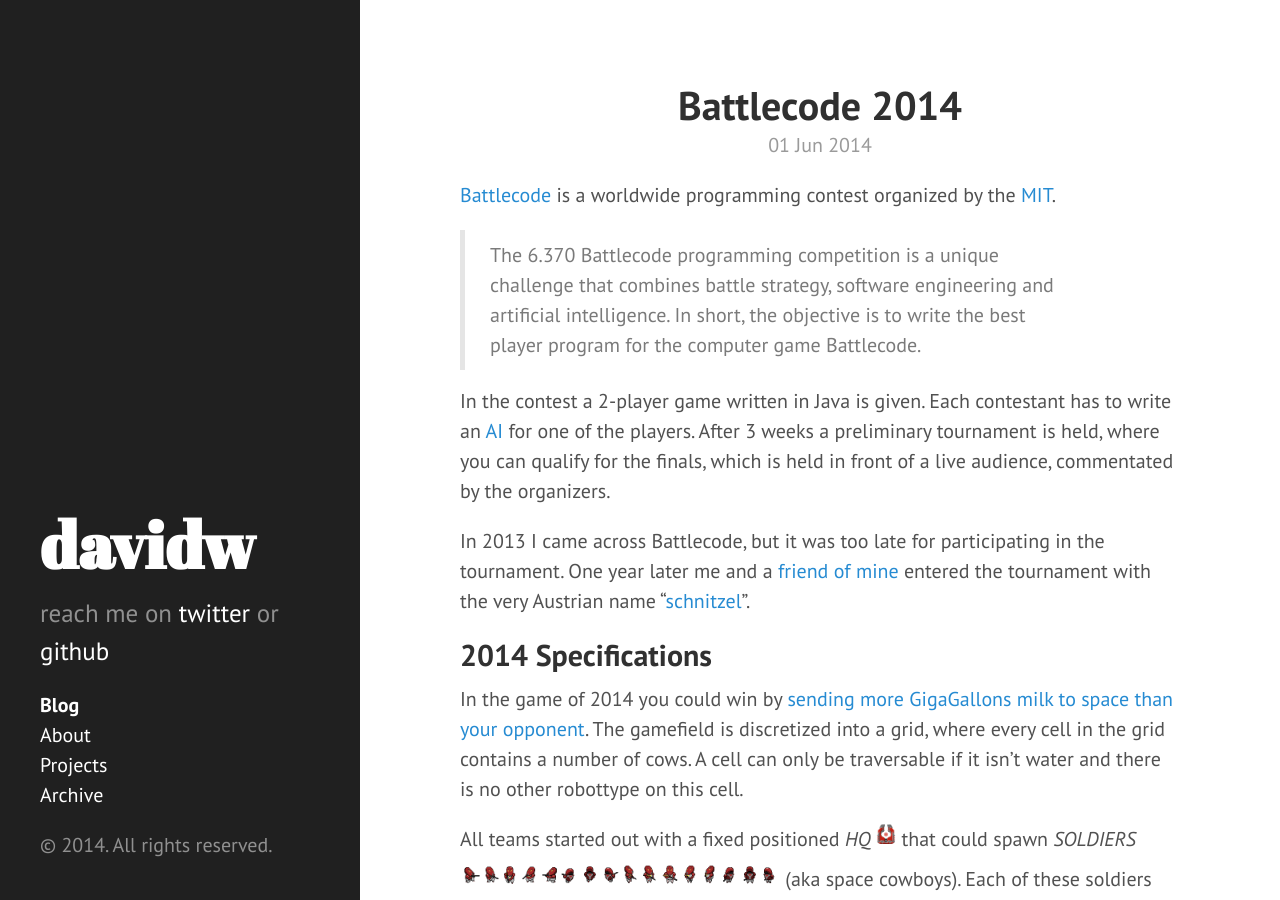
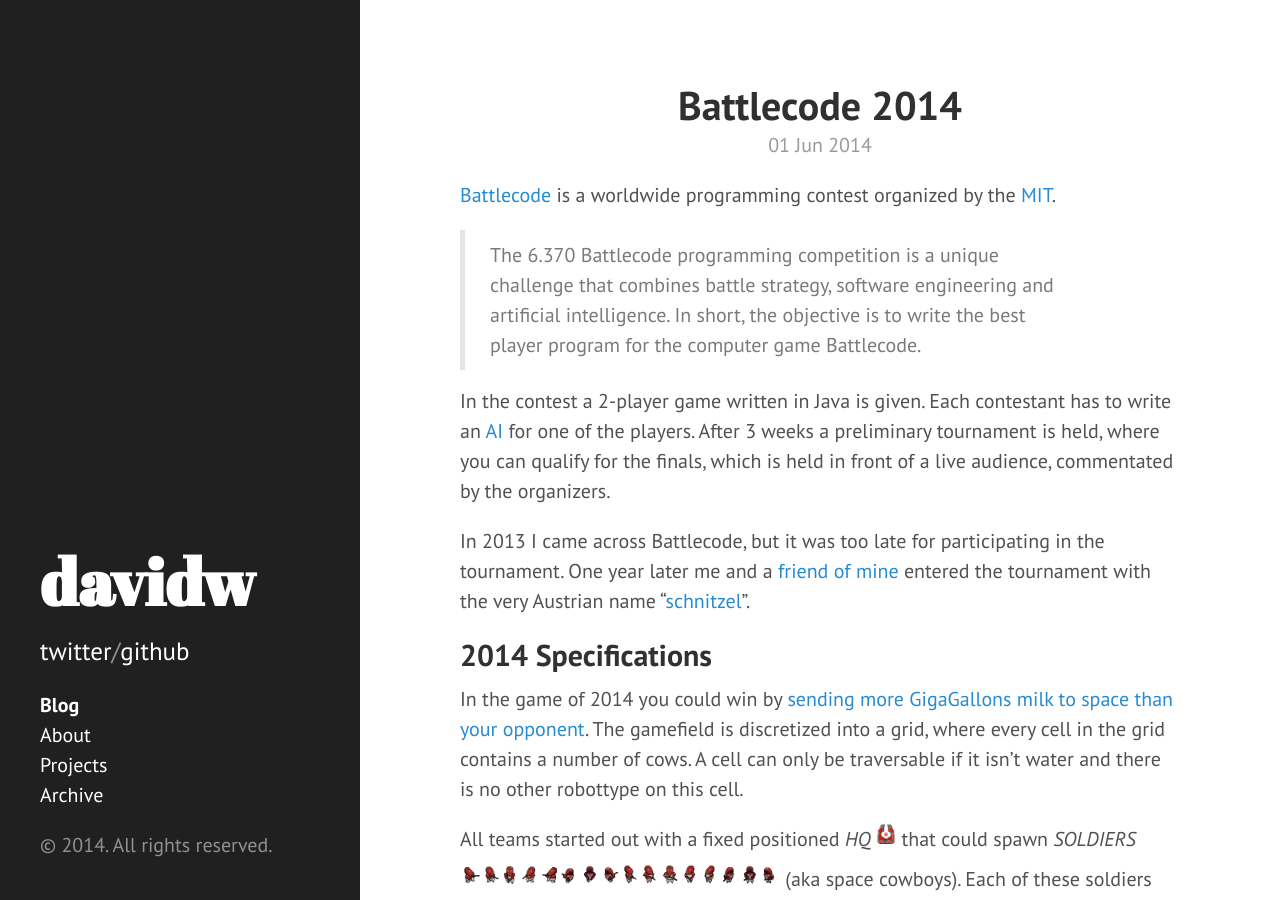
Before and after one commit to david-westreicher/david-westreicher.github.io, a Jekyll site: the page built from index.html, in a window 1280 px wide and 900 px high. Built offline with Jekyll 4.4.1, drawn with Linux system fonts in a browser that asks for light colours; Markdown is read by kramdown in place of the engine named in the settings; formulas are drawn with MathJax 3; the list of posts is cut into pages by our own code.

Commit message:
update sidebar

```diff
--- a/_config.yml
+++ b/_config.yml
@@ -10,7 +10,7 @@
 # Setup
 title:            davidw
 tagline:          'A personal page'
-description:      "reach me on <a href=\"https://twitter.com/daviddefdef\">twitter</a> or <a href=\"https://github.com/david-westreicher\">github</a>"
+description:      "<a href=\"https://twitter.com/daviddefdef\">twitter</a>/<a href=\"https://github.com/david-westreicher\">github</a>"
 url:              http://david-westreicher.github.io/
 
 author:
```
